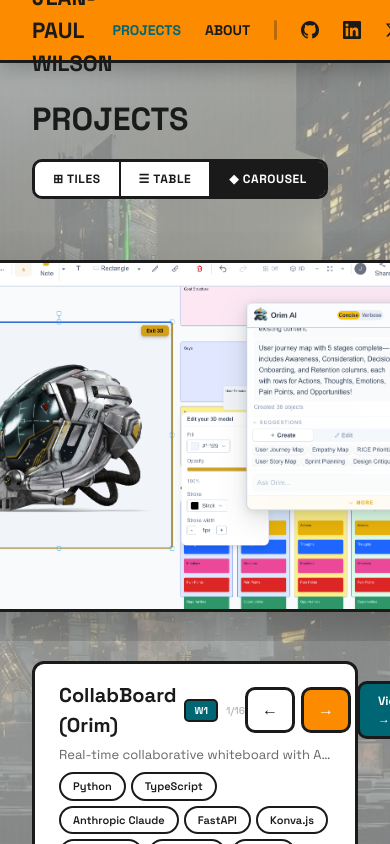
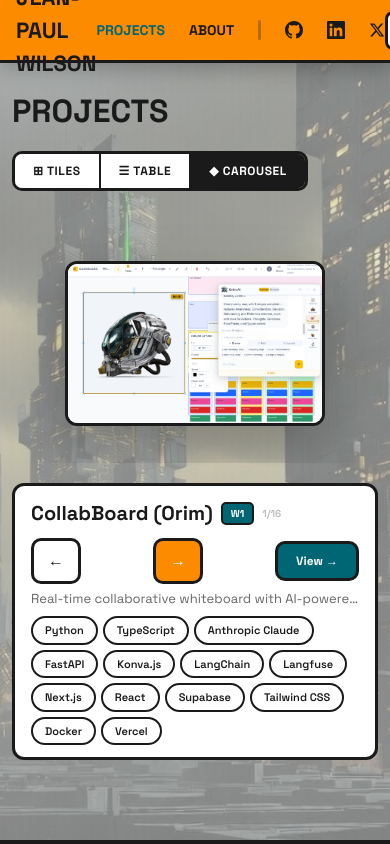
Before and after one commit to jpwilson/gauntlet-portfolio, a React (Vite) app in the folder frontend/: page /#/ in a window 390 px wide. Shown: the top 844 px of the page. Built offline with nearby package versions, Linux system fonts and the light colour scheme.

Commit message:
feat: mobile responsive, loading spinner, push to GitHub Pages
- Add responsive CSS for tablet (768px) and phone (480px)
- Carousel, tiles, table, about, detail pages all adapt to mobile
- Add neo-brutalist loading spinner in index.html (shows before React loads)
- Desktop view unchanged

```diff
--- a/frontend/index.html
+++ b/frontend/index.html
@@ -11,7 +11,15 @@
     <link href="https://fonts.googleapis.com/css2?family=Space+Grotesk:wght@300;400;500;600;700&display=swap" rel="stylesheet" />
   </head>
   <body>
-    <div id="root"></div>
+    <div id="root">
+      <div style="display:flex;align-items:center;justify-content:center;height:100vh;background:#e8e8e3;font-family:'Space Grotesk',sans-serif;">
+        <div style="text-align:center;">
+          <div style="width:40px;height:40px;border:4px solid #1a1a1a;border-top-color:#fd8b00;border-radius:50%;animation:spin 0.8s linear infinite;margin:0 auto 16px;"></div>
+          <div style="font-weight:700;font-size:14px;color:#1a1a1a;letter-spacing:0.05em;">LOADING</div>
+        </div>
+      </div>
+      <style>@keyframes spin{to{transform:rotate(360deg)}}</style>
+    </div>
     <script type="module" src="/src/main.tsx"></script>
   </body>
 </html>
--- a/frontend/src/components/directory/Layout.tsx
+++ b/frontend/src/components/directory/Layout.tsx
@@ -29,7 +29,7 @@
         background: '#fd8b00', borderBottom: '3px solid #1a1a1a',
         boxShadow: '0 6px 20px rgba(0,0,0,0.25)',
       }}>
-        <div style={{
+        <div className="nav-inner" style={{
           maxWidth: 1200, margin: '0 auto', padding: '0 32px',
           height: 60, display: 'flex', alignItems: 'center', justifyContent: 'space-between',
         }}>
@@ -86,7 +86,7 @@
       <main style={{ flex: 1 }}><Outlet /></main>
 
       <footer style={{ background: '#1a1a1a', padding: '20px 32px' }}>
-        <div style={{
+        <div className="footer-inner" style={{
           maxWidth: 1200, margin: '0 auto',
           display: 'flex', justifyContent: 'space-between', alignItems: 'center', flexWrap: 'wrap', gap: 12,
         }}>
--- a/frontend/src/components/directory/ProjectDetailPage.tsx
+++ b/frontend/src/components/directory/ProjectDetailPage.tsx
@@ -53,7 +53,7 @@
   const company = project.company || (project.category === 'gauntlet' ? 'Gauntlet' : 'Personal');
 
   return (
-    <div style={{ maxWidth: 900, margin: '0 auto', padding: '48px 32px 96px' }}>
+    <div className="page-detail" style={{ maxWidth: 900, margin: '0 auto', padding: '48px 32px 96px' }}>
       {/* Back link */}
       <Link to="/" className="nb-btn nb-btn-white" style={{ marginBottom: 32, display: 'inline-flex' }}>
         &larr; All Projects
@@ -123,7 +123,7 @@
       )}
 
       {/* ACTION BUTTONS: Deployed Site, Demo Video, GitHub */}
-      <div style={{ display: 'flex', flexWrap: 'wrap', gap: 12, marginBottom: 32 }}>
+      <div className="detail-actions" style={{ display: 'flex', flexWrap: 'wrap', gap: 12, marginBottom: 32 }}>
         {project.liveUrl && (
           <a href={project.liveUrl} target="_blank" rel="noopener noreferrer" className="nb-btn" style={{
             background: '#fff', color: '#1a1a1a', border: '3px solid #fd8b00',
@@ -189,7 +189,7 @@
 
       {/* CHALLENGES / KEY LEARNINGS — visible cards side by side */}
       {(project.challenges || project.learnings) && (
-        <div style={{ display: 'grid', gridTemplateColumns: project.challenges && project.learnings ? '1fr 1fr' : '1fr', gap: 16, marginBottom: 24 }}>
+        <div className="detail-grid" style={{ display: 'grid', gridTemplateColumns: project.challenges && project.learnings ? '1fr 1fr' : '1fr', gap: 16, marginBottom: 24 }}>
           {project.challenges && (
             <div className="nb-stat" style={{ borderColor: '#fd8b00' }}>
               <h3 style={{ fontFamily: "'Space Grotesk'", fontSize: 13, fontWeight: 700, color: '#904d00', marginBottom: 10, textTransform: 'uppercase', letterSpacing: '0.06em' }}>
--- a/frontend/src/components/directory/ProjectsPage.tsx
+++ b/frontend/src/components/directory/ProjectsPage.tsx
@@ -41,7 +41,7 @@
   const [view, setView] = useState<ViewMode>('coverflow');
 
   return (
-    <div style={{ maxWidth: 1200, margin: '0 auto', padding: '32px 32px 80px' }}>
+    <div className="page-projects" style={{ maxWidth: 1200, margin: '0 auto', padding: '32px 32px 80px' }}>
       {/* Header */}
       <div style={{ display: 'flex', justifyContent: 'space-between', alignItems: 'center', marginBottom: 32, flexWrap: 'wrap', gap: 16 }}>
         <h1 style={{ fontFamily: "'Space Grotesk'", fontWeight: 700, fontSize: 32, color: '#1a1a1a' }}>
@@ -83,7 +83,7 @@
 /* TILES VIEW */
 /* ============================================ */
 const TilesView: React.FC = () => (
-  <div style={{
+  <div className="tiles-grid" style={{
     display: 'grid',
     gridTemplateColumns: 'repeat(auto-fill, minmax(340px, 1fr))',
     gap: 24,
@@ -198,7 +198,7 @@
         />
       </div>
 
-      <div style={{ border: '3px solid #1a1a1a', borderRadius: 12, overflow: 'hidden', background: '#fff' }}>
+      <div className="table-wrapper" style={{ border: '3px solid #1a1a1a', borderRadius: 12, overflow: 'hidden', background: '#fff' }}>
         <table style={{ width: '100%', borderCollapse: 'collapse', fontFamily: "'Space Grotesk'" }}>
           <thead>
             <tr style={{ background: '#1a1a1a', color: '#fff' }}>
@@ -283,7 +283,7 @@
   return (
     <div>
       {/* Cover flow area */}
-      <div style={{
+      <div className="coverflow-stage" style={{
         height: 410, perspective: 1200, position: 'relative',
         display: 'flex', alignItems: 'center', justifyContent: 'center',
         overflow: 'hidden', margin: '0 -32px', padding: '0 32px',
@@ -304,6 +304,8 @@
           return (
             <div
               key={p.id}
+              className="coverflow-card"
+              data-active={isActive ? "true" : "false"}
               onClick={() => {
                 if (isActive) {
                   window.location.hash = `/project/${p.id}`;
@@ -347,15 +349,15 @@
       </div>
 
       {/* Details panel for active project */}
-      <div key={project.id} style={{
+      <div key={project.id} className="coverflow-detail" style={{
         marginTop: 20, padding: '16px 24px',
         background: '#fff', border: '3px solid #1a1a1a', borderRadius: 12,
         animation: 'fadeIn 0.4s ease',
         maxWidth: 860, margin: '20px auto 0',
       }}>
         {/* Top row: title + badges + controls */}
-        <div style={{ display: 'flex', justifyContent: 'space-between', alignItems: 'center', marginBottom: 6 }}>
-          <div style={{ display: 'flex', alignItems: 'center', gap: 8 }}>
+        <div className="coverflow-detail-top" style={{ display: 'flex', justifyContent: 'space-between', alignItems: 'center', marginBottom: 6 }}>
+          <div style={{ display: 'flex', alignItems: 'center', gap: 8, flexWrap: 'wrap' }}>
             <h2 style={{ fontFamily: "'Space Grotesk'", fontWeight: 700, fontSize: 20, color: '#1a1a1a' }}>{project.name}</h2>
             {project.category === 'gauntlet' && project.week && (
               <span style={{ fontFamily: "'Space Grotesk'", fontSize: 10, fontWeight: 700, background: '#006673', color: '#fff', padding: '2px 8px', borderRadius: 5, border: '2px solid #1a1a1a' }}>W{project.week}</span>
@@ -364,7 +366,7 @@
               {activeIndex + 1}/{n}
             </span>
           </div>
-          <div style={{ display: 'flex', gap: 6, alignItems: 'center' }}>
+          <div className="coverflow-detail-controls" style={{ display: 'flex', gap: 6, alignItems: 'center' }}>
             <button onClick={() => goTo(activeIndex - 1)} className="nb-btn nb-btn-white" style={{ padding: '8px 14px', fontSize: 16 }}>←</button>
             <button onClick={() => goTo(activeIndex + 1)} className="nb-btn nb-btn-orange" style={{ padding: '8px 14px', fontSize: 16 }}>→</button>
             <Link to={`/project/${project.id}`} className="nb-btn nb-btn-teal" style={{ padding: '8px 18px', fontSize: 12 }}>
--- a/frontend/src/styles/directory.css
+++ b/frontend/src/styles/directory.css
@@ -232,3 +232,139 @@
 /* Hide scrollbar on gallery */
 .gallery-scroll::-webkit-scrollbar { display: none; }
 .gallery-scroll { -ms-overflow-style: none; scrollbar-width: none; }
+
+/* ============================================ */
+/* RESPONSIVE: Tablet (768px and below) */
+/* ============================================ */
+@media (max-width: 768px) {
+  /* Reduce page-level padding */
+  .page-projects,
+  .page-detail,
+  .page-about {
+    padding-left: 16px !important;
+    padding-right: 16px !important;
+    padding-top: 24px !important;
+  }
+
+  /* Tiles grid: single column */
+  .tiles-grid {
+    grid-template-columns: 1fr !important;
+    gap: 16px !important;
+  }
+
+  /* Table: horizontal scroll wrapper */
+  .table-wrapper {
+    overflow-x: auto;
+    -webkit-overflow-scrolling: touch;
+  }
+  .table-wrapper table {
+    min-width: 640px;
+  }
+
+  /* Carousel: smaller active card, hide side cards further out */
+  .coverflow-stage {
+    height: 280px !important;
+    margin-left: -16px !important;
+    margin-right: -16px !important;
+    padding-left: 16px !important;
+    padding-right: 16px !important;
+  }
+  .coverflow-card[data-active="true"] {
+    width: 320px !important;
+    height: 200px !important;
+  }
+  .coverflow-card[data-active="false"] {
+    width: 100px !important;
+    height: 70px !important;
+  }
+  .coverflow-detail {
+    padding: 12px 16px !important;
+  }
+  .coverflow-detail-top {
+    flex-direction: column !important;
+    align-items: flex-start !important;
+    gap: 10px !important;
+  }
+  .coverflow-detail-controls {
+    width: 100% !important;
+    justify-content: space-between !important;
+  }
+
+  /* About page: hero stacks vertically */
+  .about-hero {
+    flex-direction: column !important;
+  }
+  .about-photo {
+    max-width: 100% !important;
+    width: 100% !important;
+  }
+  .about-photo > div {
+    max-width: 240px;
+    margin: 0 auto;
+  }
+
+  /* Project detail: challenges/learnings stack */
+  .detail-grid {
+    grid-template-columns: 1fr !important;
+  }
+
+  /* Nav padding reduce */
+  .nav-inner {
+    padding-left: 16px !important;
+    padding-right: 16px !important;
+  }
+
+  /* Footer padding reduce */
+  .footer-inner {
+    padding-left: 16px !important;
+    padding-right: 16px !important;
+  }
+
+  /* Stat cards in about personal section */
+  .personal-stats {
+    flex-direction: column !important;
+  }
+
+  /* Reduce nb-stat padding on mobile */
+  .nb-stat {
+    padding: 16px 18px;
+  }
+
+  /* Reduce nb-card inner padding */
+  .nb-card > div:last-child {
+    padding: 16px 18px 20px !important;
+  }
+}
+
+/* ============================================ */
+/* RESPONSIVE: Small phones (480px and below) */
+/* ============================================ */
+@media (max-width: 480px) {
+  .page-projects,
+  .page-detail,
+  .page-about {
+    padding-left: 12px !important;
+    padding-right: 12px !important;
+  }
+
+  .coverflow-stage {
+    height: 240px !important;
+  }
+  .coverflow-card[data-active="true"] {
+    width: 260px !important;
+    height: 165px !important;
+  }
+  .coverflow-card[data-active="false"] {
+    width: 80px !important;
+    height: 56px !important;
+  }
+
+  /* Action buttons stack on very small screens */
+  .detail-actions {
+    flex-direction: column !important;
+  }
+  .detail-actions .nb-btn {
+    width: 100%;
+    justify-content: center;
+  }
+}
```
Also changed, not shown: frontend/src/components/directory/AboutPage.tsx (+4 -4 lines).
